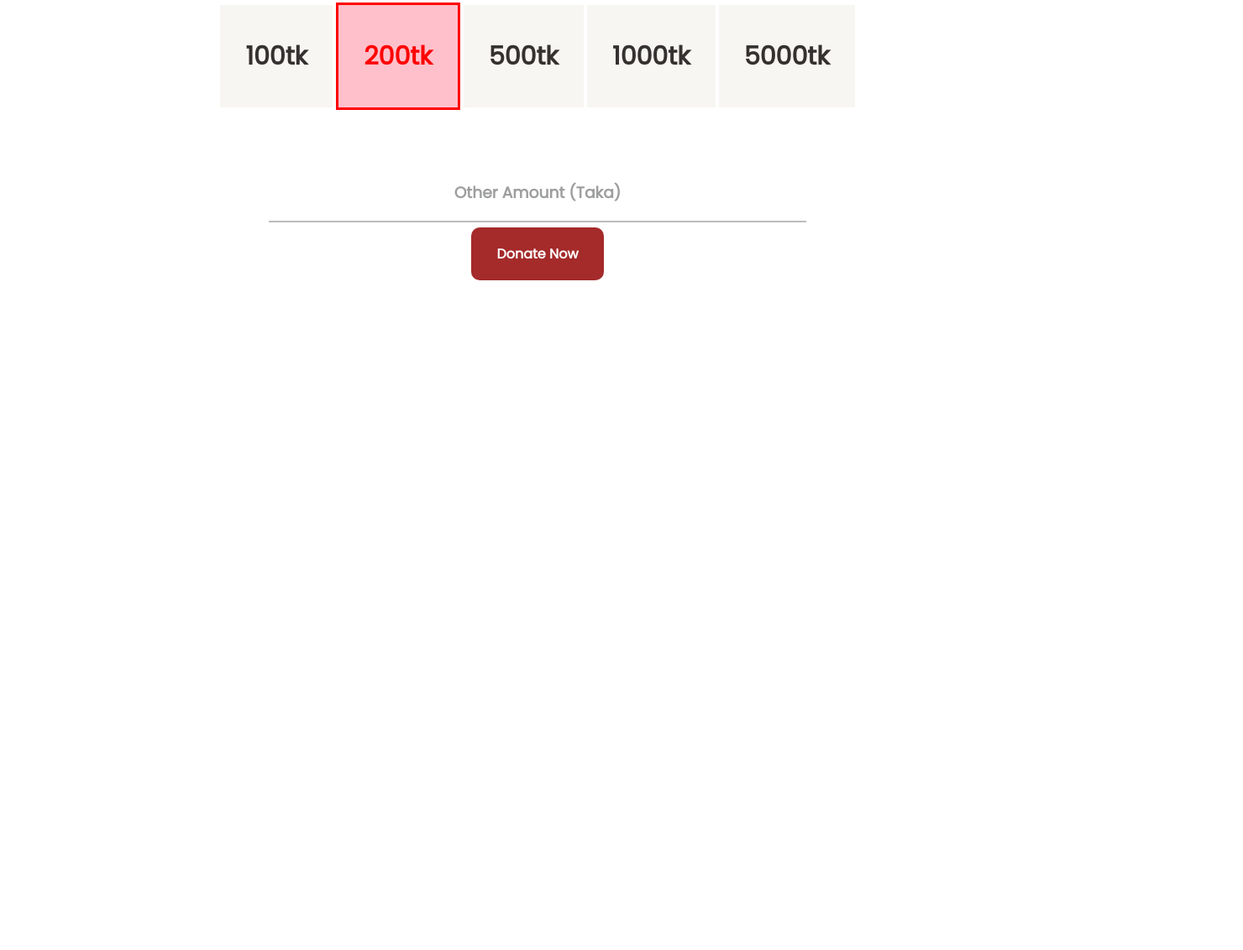
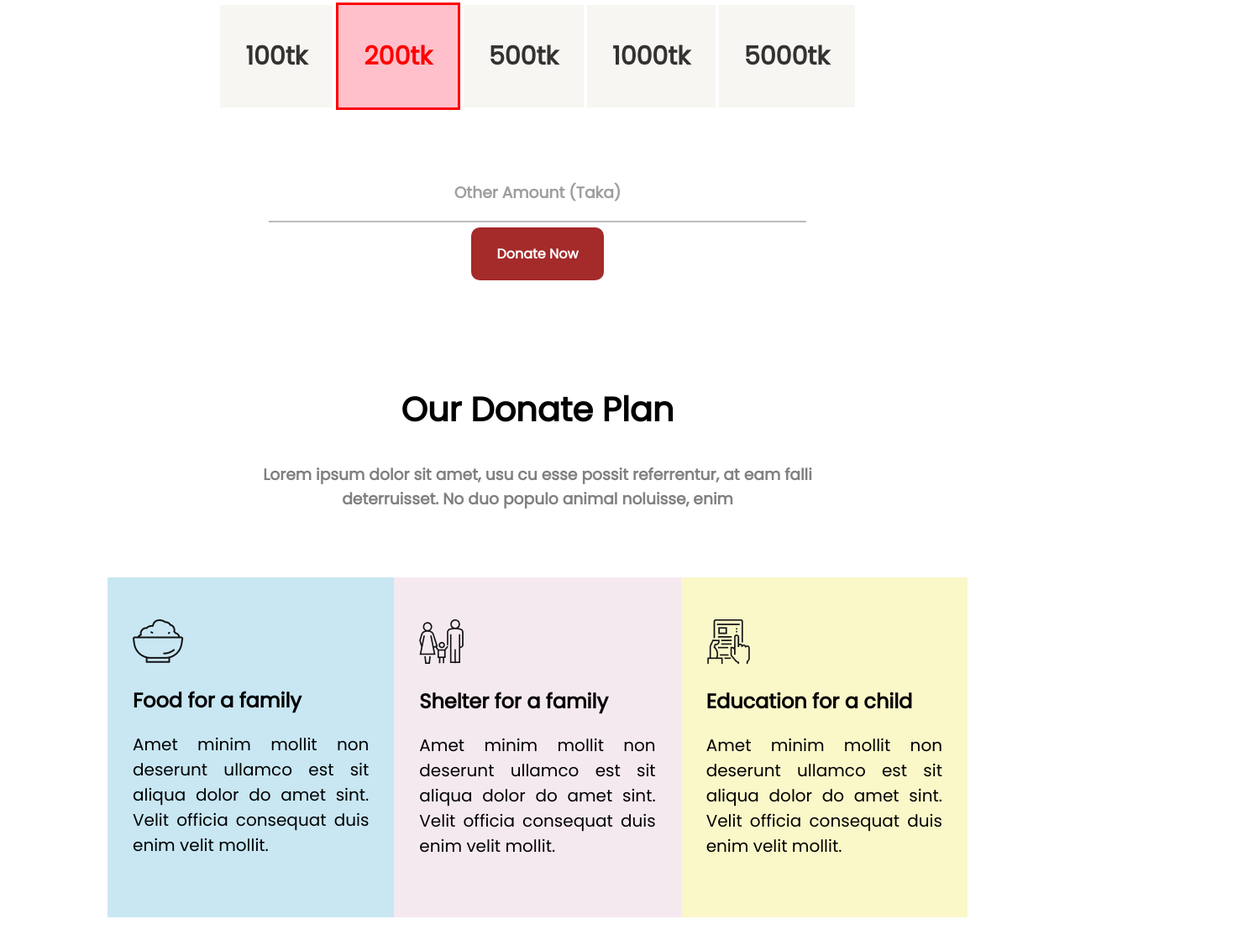
Before and after one commit to tahmina-bipasha/donate-today, a plain HTML site: page index.html in a window 1280 px wide. Shown: the part 1108-2240 px from the top of the page at 84% size, 1480 px wide, since content can reach past the window. Before the commit the page ends 1442 px from the top, so only its background shows below. Drawn offline with Linux system fonts and the light colour scheme.

Commit message:
plann added

```diff
--- a/index.html
+++ b/index.html
@@ -36,24 +36,63 @@
                <h3 id="amount-text"><span style="color: rgb(157, 158, 158);">Other Amount (Taka)</h3>
                <div class="line"></div>
                <br>
+              <a class="donate-button" target="_blank"  href="#">Donate Now</a>
+        </div>
+    </section>
 
-               <a class="donate-button" target="_blank"  href="#">Donate Now</a>
+<section class="donate-plan">
+<div class="plan-area">
+    <h1 id="second">Our Donate Plan</h1>
+            <h3 id="text">Lorem ipsum dolor sit amet, usu cu esse possit referrentur, at eam falli<br>
+            deterruisset. No duo populo animal noluisse, enim</h3><br><br>
 
+</div>
 
-                </div>
+<div class="flexible-container">
+    <div class="container-box1">
+        <img src="icons/food.png">
+        <h2>Food for a family</h2>
+        <p>Amet minim mollit non deserunt
+            ullamco est sit aliqua dolor do amet
+            sint. Velit officia consequat duis enim
+            velit mollit.</p>
 
+    </div>
+    <div class="container-box2">
+        <img src="icons/shelter.png">
 
-
-      </div>
+        <h2>Shelter for a family</h2>
+        <p>Amet minim mollit non deserunt
+            ullamco est sit aliqua dolor do amet
+            sint. Velit officia consequat duis enim
+            velit mollit.</p>
+    </div>
+    <div class="container-box3">
+        <img src="icons/Frame-1.png">
+        <h2>Education for a child</h2>
+        <p>Amet minim mollit non deserunt
+            ullamco est sit aliqua dolor do amet
+            sint. Velit officia consequat duis enim
+            velit mollit.</p>
+    </div>
+</div>
 
 
 
 
 
-    </section>
 
 
-    </body>
+
+
+
+
+
+
+
+</section>
+
+
 
 </body>
 </html>
--- a/style.css
+++ b/style.css
@@ -12,9 +12,8 @@ p{
 
 
 }
-section{
-    display: flex;
-}
+
+
 .background-text{
     color:white;
     text-align: center;
@@ -30,7 +29,7 @@ section{
     color: white;
     font-weight: 600;
     border-radius: 10px;
-    border-top: 100px;
+    margin-top: 100px;
 
 
 }
@@ -43,6 +42,7 @@ section{
 }
 #second{
     font-size: 40px;
+
 }
 #text{
     color: gray;
@@ -87,3 +87,37 @@ section{
 
 
     }
+
+    .plan-area{
+        text-align: center;
+         position: center;
+        width: 100%;
+       padding-top: 100px;
+       margin-bottom: 10px;
+    }
+    .flexible-container{
+        display: flex;
+        margin-bottom: 150px;
+    }
+    .container-box1{
+        background-color: #c8e7f3;
+        text-align: justify;
+        padding: 50px 30px;
+        margin-left: 10%;
+
+
+          }
+     .container-box2{
+        background-color: rgb(245, 233, 240);
+        text-align: justify;
+        padding: 50px 30px;
+
+              }
+   .container-box3{
+    background-color: rgb(250, 247, 201);
+    text-align: justify;
+    padding: 50px 30px;
+    margin-right: 10%;
+
+
+                  }
```
Also changed, not shown: icons/Frame-1.png (added), icons/blood.svg (added), icons/bus.svg (added), icons/clothes.svg (added), icons/food.png (added), icons/icon11.svg (added), icons/icon13.svg (added), icons/icon4.svg (added), icons/icon5.svg (added), icons/icon6.svg (added), icons/icon7.svg (added), icons/icon8.svg (added), icons/icon9.svg (added), icons/medicine.svg (added), 1 more files.
